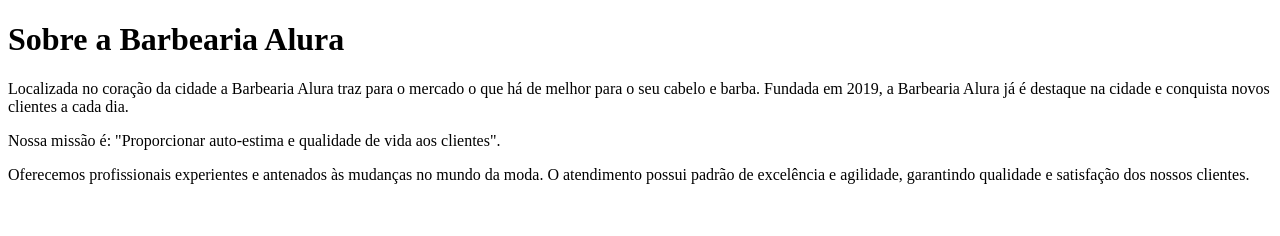
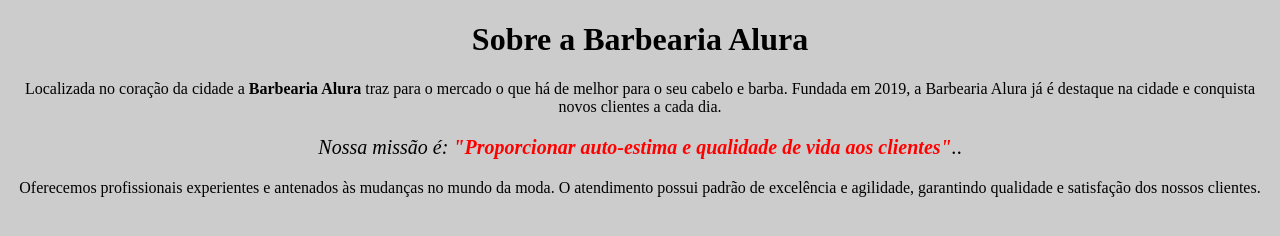
Before and after one commit to lucasoliveiralima/barbearia-alura-curso-html-css, a plain HTML site: page index.html in a window 1280 px wide. Drawn offline with Linux system fonts and the light colour scheme.

Commit message:
estiliando a pagina com CSS

```diff
--- a/index.html
+++ b/index.html
@@ -1,18 +1,22 @@
 <!DOCTYPE html>
-<html lang="pt-BR">
+<html lang="pt-br">
   <head>
     <meta charset="UTF-8" />
     <meta http-equiv="X-UA-Compatible" content="IE=edge" />
     <meta name="viewport" content="width=device-width, initial-scale=1.0" />
     <title>Barbearia Alura</title>
+    <link rel="stylesheet" href="style.css" />
   </head>
   <body>
-    <h1>Sobre a Barbearia Alura</h1>
+    <h1 style="text-align: center">Sobre a Barbearia Alura</h1>
     <p>
-      Localizada no coração da cidade a Barbearia Alura traz para o mercado o que há de melhor para o seu cabelo e
-      barba. Fundada em 2019, a Barbearia Alura já é destaque na cidade e conquista novos clientes a cada dia.
+      Localizada no coração da cidade a <strong>Barbearia Alura</strong> traz para o mercado o que há de melhor para o
+      seu cabelo e barba. Fundada em 2019, a Barbearia Alura já é destaque na cidade e conquista novos clientes a cada
+      dia.
     </p>
-    <p>Nossa missão é: "Proporcionar auto-estima e qualidade de vida aos clientes".</p>
+    <p style="font-size: 20px">
+      <em>Nossa missão é: <strong>"Proporcionar auto-estima e qualidade de vida aos clientes"</strong>.</em>.
+    </p>
     <p>
       Oferecemos profissionais experientes e antenados às mudanças no mundo da moda. O atendimento possui padrão de
       excelência e agilidade, garantindo qualidade e satisfação dos nossos clientes.
--- /dev/null
+++ b/style.css
@@ -0,0 +1,13 @@
+body {
+  background: #cccccc; /* defini a cor de fundo da pagina*/
+   /*text-align: center; alinha o conteudo da pagina*/
+}
+
+p {
+  text-align: center;
+  /*font-size: 20px;  altera o tamanho da fonte dos paragrafos*/
+}
+
+em strong {
+  color: #ff0000; /* definido uma cor para um conteudo especifico*/
+}
```
